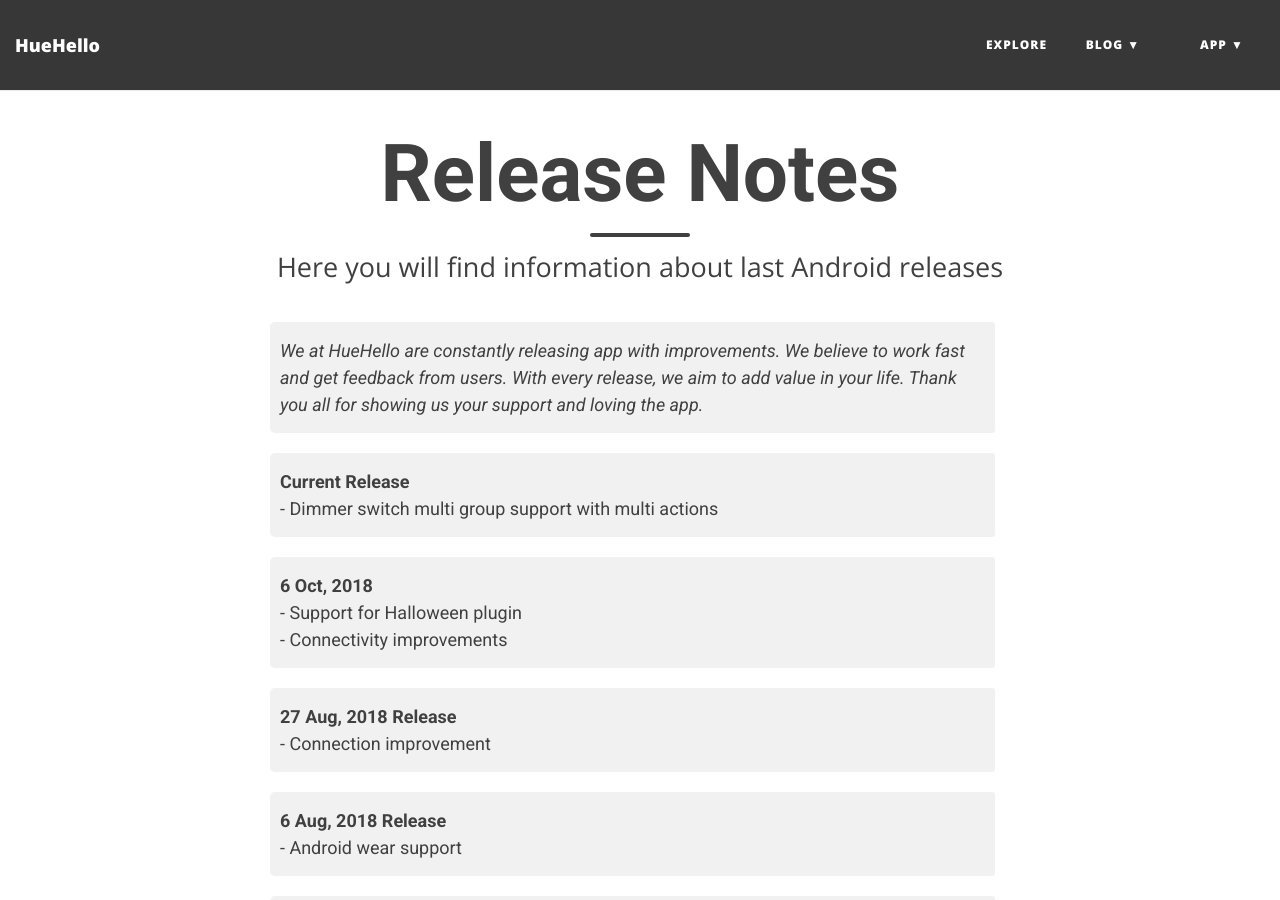
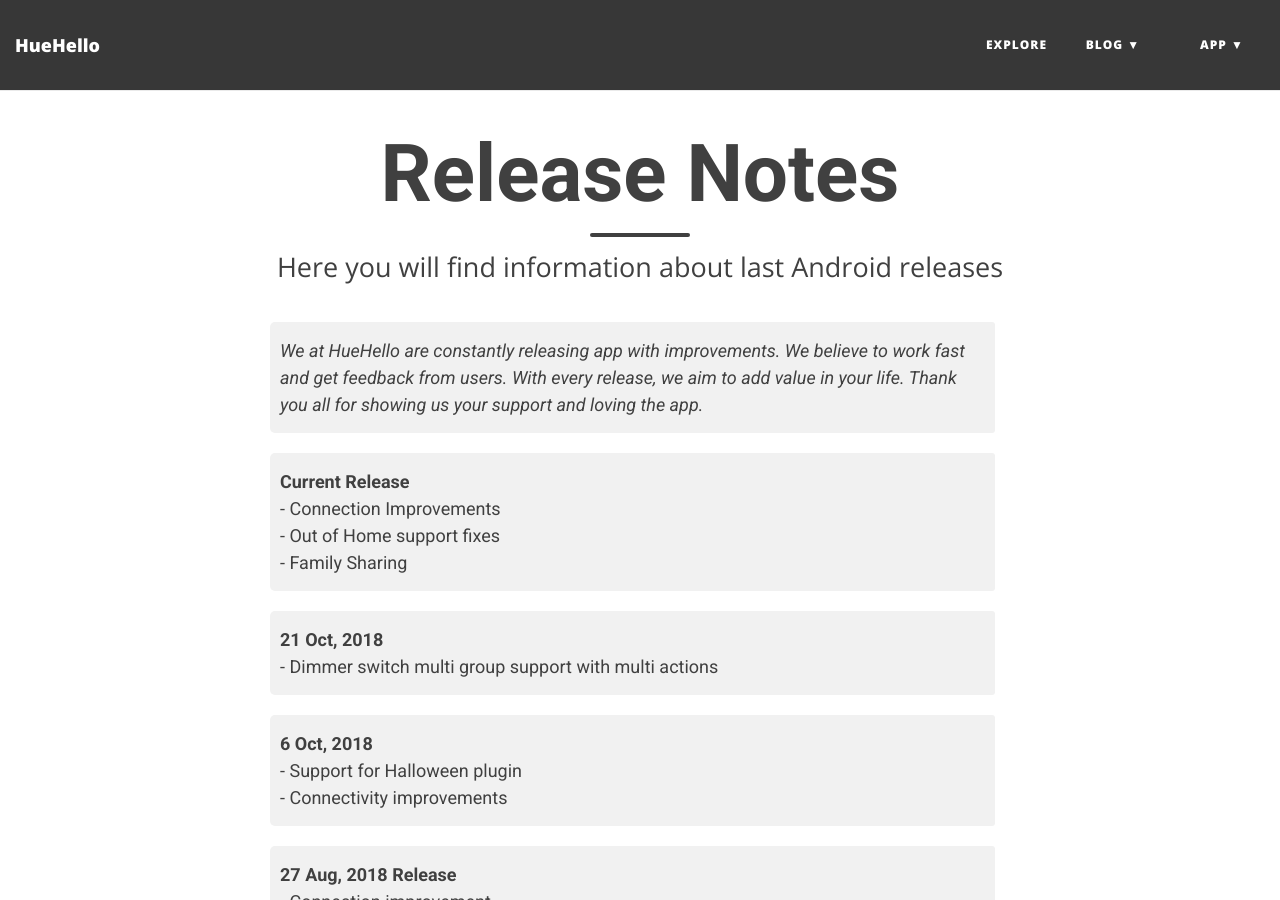
Before and after one commit to huehello/website, a Jekyll site: the page built from release-notes/huehello.md, in a window 1280 px wide and 900 px high. Built offline with Jekyll 4.4.1, drawn with Linux system fonts in a browser that asks for light colours; nearby versions of some CDN libraries.

Commit message:
added release notes for latest release

```diff
--- a/release-notes/huehello.md
+++ b/release-notes/huehello.md
@@ -8,7 +8,10 @@
 *We at HueHello are constantly releasing app with improvements. We believe to work fast and get feedback from users. With every release, we aim to add value in your life. Thank you all for showing us your support and loving the app.*
 
 {: .box-plain}
- **Current Release**<br/> - Dimmer switch multi group support with multi actions
+ **Current Release**<br/> - Connection Improvements<br/> - Out of Home support fixes<br/> - Family Sharing
+
+{: .box-plain}
+ **21 Oct, 2018**<br/> - Dimmer switch multi group support with multi actions
 
 {: .box-plain}
  **6 Oct, 2018**<br/> - Support for Halloween plugin<br/> - Connectivity improvements
```
